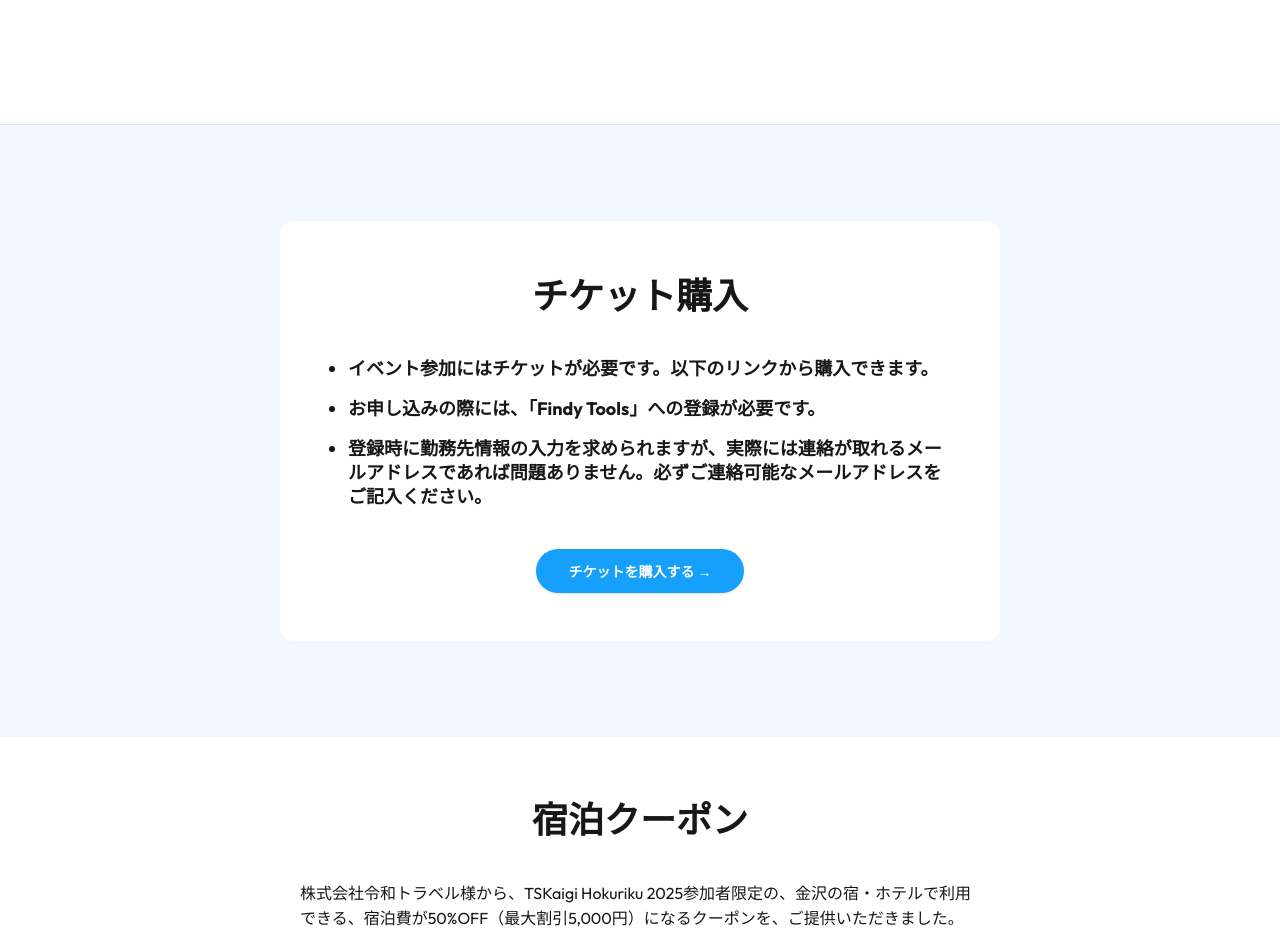
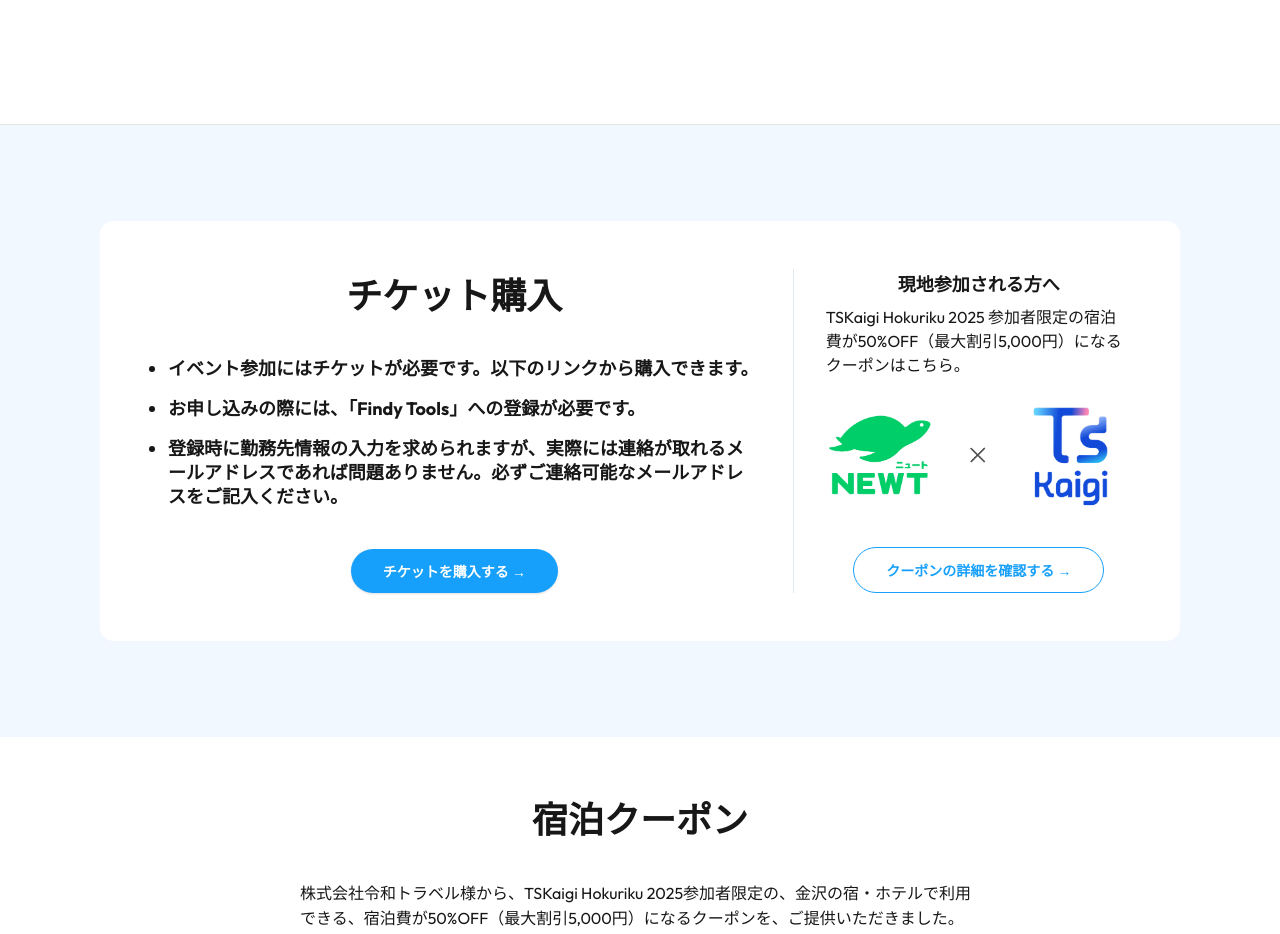
Before and after one commit to tskaigi/hokuriku-web-site, a Next.js app: page / in a window 1280 px wide. Shown: the part 1480-2414 px from the top of the page. Built offline with nearby package versions, Linux system fonts and the light colour scheme; grey boxes are pictures that could not be loaded.

Commit message:
feat: add travel sponsor section

```diff
--- a/src/components/ticket-purchase/index.tsx
+++ b/src/components/ticket-purchase/index.tsx
@@ -1,9 +1,11 @@
+import Image from "next/image";
 import Link from "next/link";
 
 const TicketPurchaseSection = () => {
   return (
-    <section className="bg-blue-light-100 w-full px-6 py-20 text-center lg:py-24">
-      <div className="mx-auto max-w-[720px] rounded-xl bg-white p-8 md:p-12">
+    <div className="bg-blue-light-100 w-full px-6 py-20 text-center lg:py-24">
+      <div className="mx-auto flex max-w-[1080px] flex-col gap-8 rounded-xl bg-white p-8 md:flex-row md:p-12">
+        <section className="flex flex-2 grow-[2] flex-col">
           <h2 className="font-noto text-center text-[32px] leading-[48px] font-bold tracking-[-1.2%] lg:text-4xl">
             チケット購入
           </h2>
@@ -25,8 +27,32 @@ const TicketPurchaseSection = () => {
               チケットを購入する →
             </Link>
           </div>
+        </section>
+        <hr className="h-auto self-stretch border-r border-r-slate-200" />
+        <section className="flex flex-1 grow-[1] flex-col">
+          <h2 className="font-noto text-center text-lg font-bold tracking-[-1.2%] lg:text-lg">
+            現地参加される方へ
+          </h2>
+          <p className="mt-2 text-start">
+            TSKaigi Hokuriku 2025
+            参加者限定の宿泊費が50%OFF（最大割引5,000円）になるクーポンはこちら。
+          </p>
+          <div className="mx-auto my-6 grid max-w-[300px] place-items-center">
+            <Image src="/travel_sponsor.webp" alt="" width={566} height={210} />
+          </div>
+          <div className="mt-auto">
+            <Link
+              href="https://newt.net/spo-tskaigi-hokuriku-2025"
+              target="_blank"
+              rel="noopener noreferrer"
+              className="font-noto border-primary text-primary focus-visible:ring-primary/40 hover:bg-primary/10 inline-flex items-center rounded-full border px-8 py-3 text-sm font-bold transition-colors focus-visible:ring-2 focus-visible:outline-none"
+            >
+              クーポンの詳細を確認する →
+            </Link>
           </div>
         </section>
+      </div>
+    </div>
   );
 };
 
```
Also changed, not shown: public/travel_sponsor.webp (added). Lines whose indentation alone changed are shown as unchanged.
